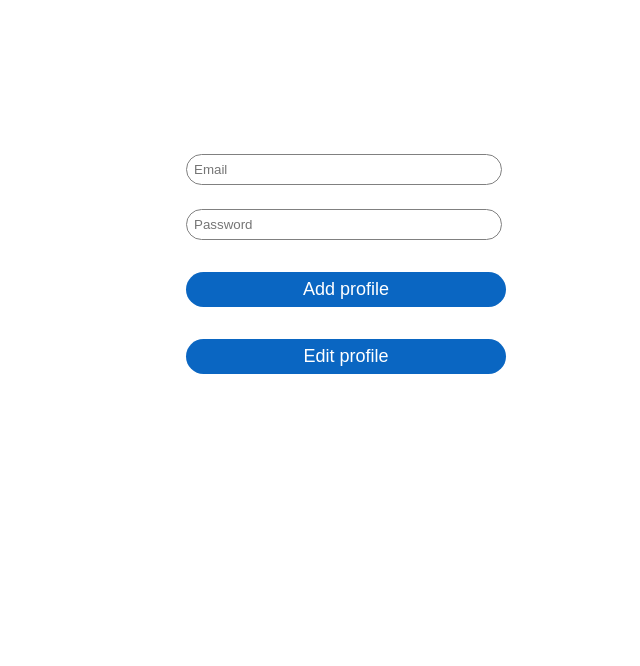
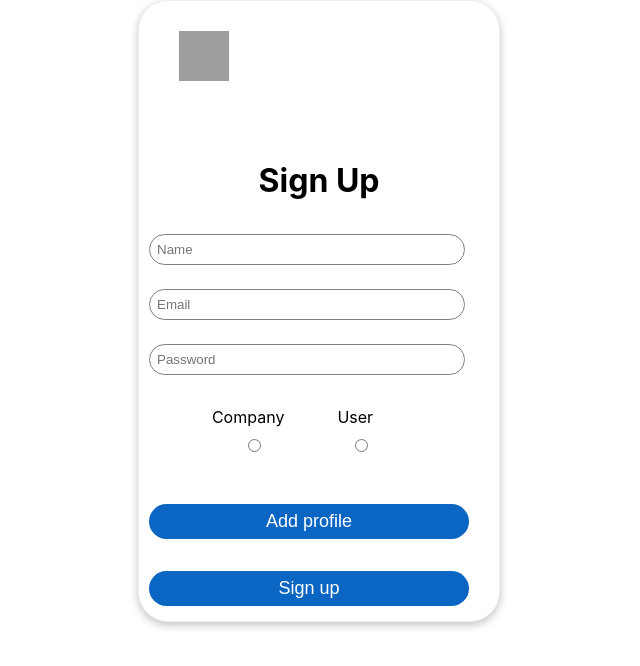
Before and after one commit to Fatima-Kabalan/linkedin-nodejs, a React (Create React App) app in the folder frontend/linkedin-react/: page / in a window 1280 px wide. Shown: the top 666 px of the page, without its empty margins (321-961 px from the left). Built offline with nearby package versions, Linux system fonts and the light colour scheme; grey boxes are pictures that could not be loaded.

Commit message:
frontend<>adding radio buttons to the signup page

```diff
--- a/frontend/linkedin-react/src/App.css
+++ b/frontend/linkedin-react/src/App.css
@@ -49,7 +49,7 @@ form input {
   border-radius: 6px;
   outline: none;
   border-radius:50px;
-  margin:12px;
+  margin:12px 0;
 }
 
 input[type="button"] {
@@ -128,6 +128,16 @@ a{
   align-items: center;
 }
 
-.edit-profile{
+.signup-box {
+  width: 360px;
+  height: 620px;
+  margin: auto;
+  background-color: white;
+  border-radius: 30px;
+  border:solid 0.5px #eee;
+  box-shadow:rgba(0,0,0,0.24) 0px 3px 8px;
+}
 
+.l-radio{
+  margin: 20px;
 }
--- a/frontend/linkedin-react/src/App.js
+++ b/frontend/linkedin-react/src/App.js
@@ -5,12 +5,13 @@ import LogIn from './pages/LogIn';
 import "./App.css";
 import EasyApply from "./pages/EasyApply";
 import EditProfile from "./pages/EditProfile";
+import SignUpPage from "./pages/Signup";
 
 function App() {
   return (
     <div className="app">
         {/* <LogIn /> */}
-        <EditProfile/>
+        <SignUpPage/>
     </div>
   );
 }
--- a/frontend/linkedin-react/src/pages/EditProfile.js
+++ b/frontend/linkedin-react/src/pages/EditProfile.js
@@ -11,7 +11,6 @@ const EditProfile = () => {
                 <input type="button" value="Edit profile" />
             </form>
         </div>
-
     </>
   )
 }
--- /dev/null
+++ b/frontend/linkedin-react/src/pages/Signup.js
@@ -0,0 +1,31 @@
+import React from 'react';
+
+const SignUpPage= () =>{
+    return(
+        <>
+            <div className="signup-box ">
+                <div className="img-logo">
+                    <img src="https://th.bing.com/th/id/R.6e154f80072e0f134105ec35599d74a6?rik=rPaegHNYFDueCw&pid=ImgRaw&r=0" alt="logo"></img>
+                </div>
+                <h1>Sign Up</h1>
+                <form>
+                    <input type="name" placeholder="Name" />
+                    <input type="email" placeholder="Email" />
+                    <input type="password" placeholder="Password" />
+                    <div id="radiobtn" className="flex">
+                        <div className="l-radio"> <label>Company</label>
+                        <input type="radio" value="Company" name="radiobtn" /></div>
+                       <div className='l-radio'><label>User</label>
+                        <input type="radio" value="User" name="radiobtn" /></div>
+
+                    </div>
+                    <input type="button" value="Add profile" />
+                    <input type="button" value="Sign up" />
+
+                </form>
+            </div>
+        </>
+        )
+}
+
+export default SignUpPage;
```
